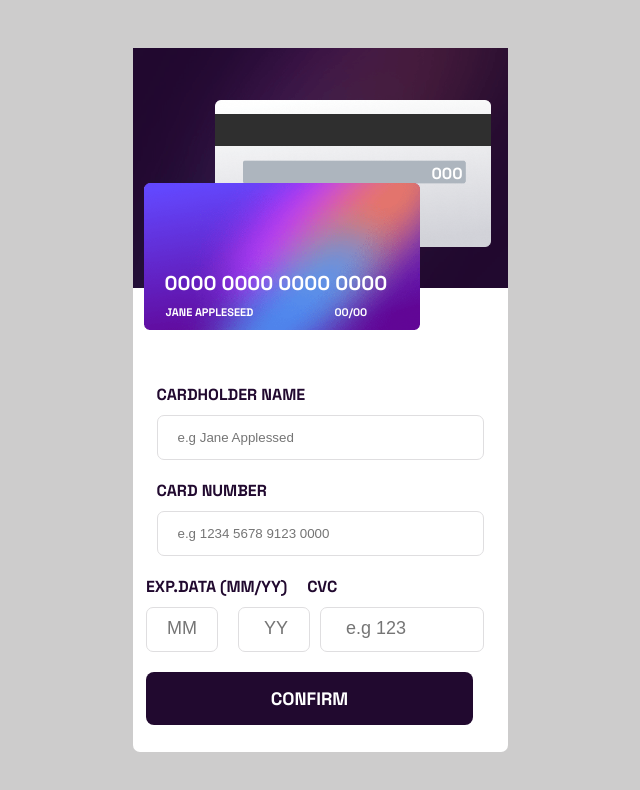
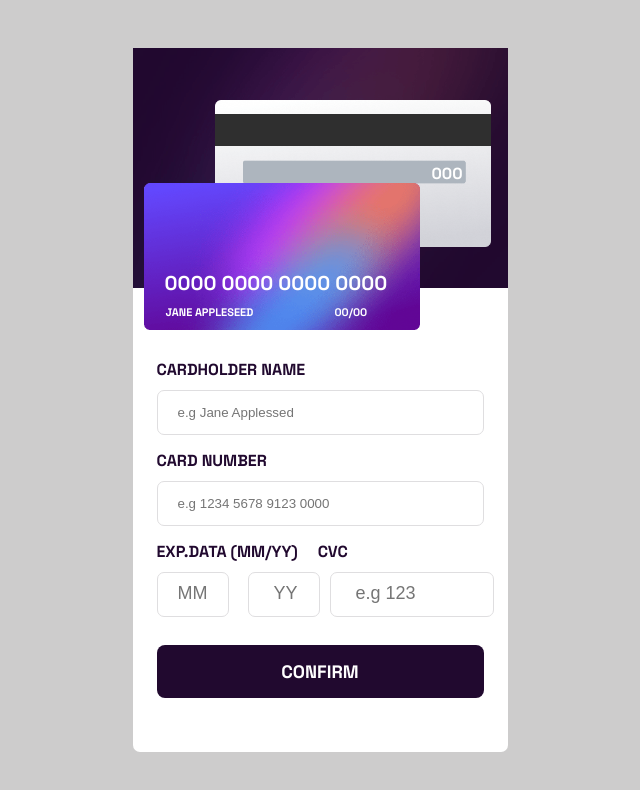
Before and after one commit to Abashidzeofficial/interactive-card, a React (Create React App) app: page / in a window 1280 px wide. Shown: the top 790 px of the page, without its empty margins (320-960 px from the left). Built offline with nearby package versions, Linux system fonts and the light colour scheme.

Commit message:
LastUpdate

```diff
--- a/src/components/styles.css
+++ b/src/components/styles.css
@@ -155,7 +155,7 @@ body {
   display: flex;
   flex-direction: column;
   align-items: center;
-  margin-top: 50px;
+  margin-top: 25px;
   font-family: Space Grotesk;
   color: #21092f;
 }
@@ -231,6 +231,38 @@ input[type="number"]::-webkit-outer-spin-button {
   margin-top: 62px;
   position: absolute;
   margin-left: 216px;
+}
+.error-message {
+  display: flex;
+  margin-top: -5px;
+  margin-left: 239px;
+  font-size: 11px;
+  color: #ff5050;
+}
+.error-number {
+  display: flex;
+  margin-top: -5px;
+  margin-left: 240px;
+  font-size: 11px;
+  color: #ff5050;
+}
+.error-month {
+  width: 100%;
+  display: flex;
+  margin-top: 53px;
+  margin-left: -81px;
+  font-size: 11px;
+  color: #ff5050;
+  flex-direction: row;
+}
+.error-years {
+  width: 100%;
+  display: flex;
+  margin-top: 51px;
+  margin-left: -100px;
+  font-size: 11px;
+  color: #ff5050;
+  flex-direction: row;
 }
 
 @media only screen and (min-width: 1440px) {
```
